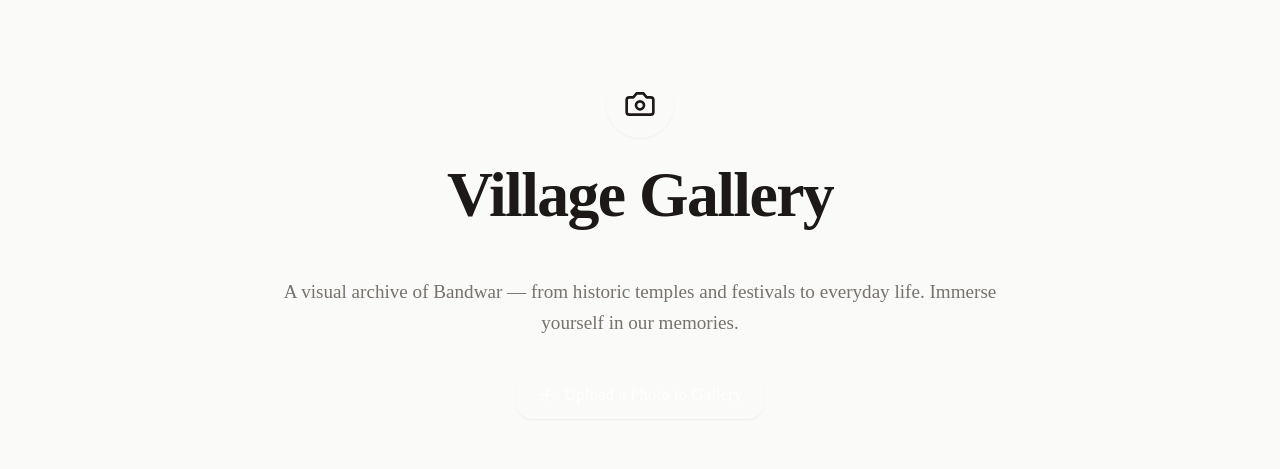
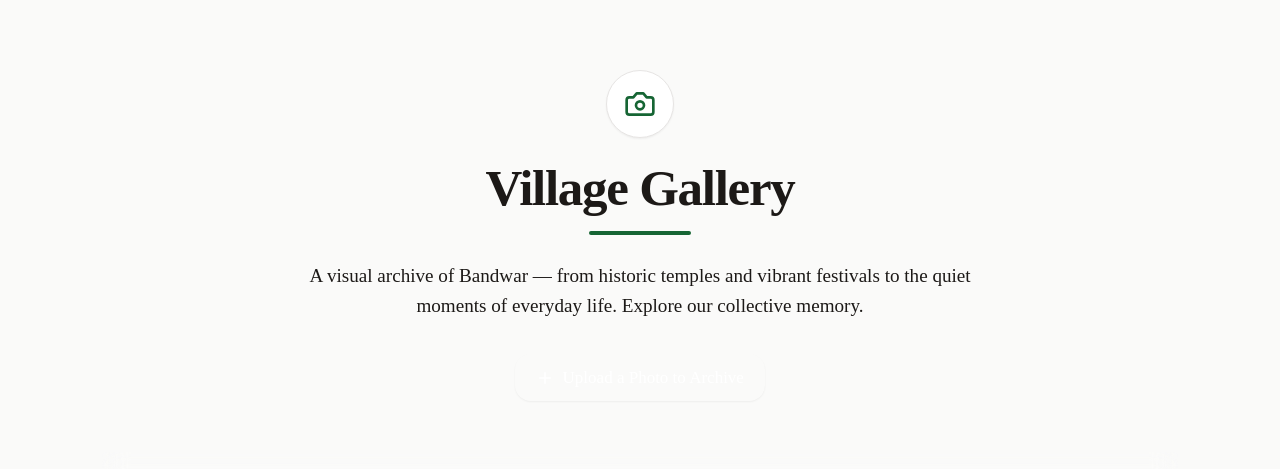
Before and after one commit to ravirajhere/Bandwar, a Next.js app: page /gallery in a window 1280 px wide. Shown: the part 127-596 px from the top of the page. Built offline with nearby package versions, Linux system fonts and the light colour scheme; no server answers.

Commit message:
Update page.tsx

```diff
--- a/src/app/gallery/page.tsx
+++ b/src/app/gallery/page.tsx
@@ -13,32 +13,40 @@ export default function GalleryPage() {
   const media = getMediaData();
 
   return (
-    <div className="bg-background min-h-screen py-10 md:py-16">
+    <div className="bg-canvas min-h-screen py-10 md:py-16 3xl:py-24">
+
       {/* 🚀 Immersive Layout: Container ko thoda wide kiya hai taaki photos bade dikhein */}
-      <div className="max-w-[1600px] mx-auto px-4 md:px-6">
+      <div className="container mx-auto max-w-[1600px] px-4 md:px-0">
 
-        {/* 🏛️ Premium Header */}
-        <div className="mb-12 text-center max-w-3xl mx-auto">
-          <div className="w-16 h-16 bg-brand/10 text-brand rounded-full flex items-center justify-center mx-auto mb-6 shadow-sm">
-            <Camera size={32} />
+        {/* 🏛️ Premium Header (Formal Archive Vibe) */}
+        <div className="mb-12 3xl:mb-20 text-center max-w-4xl mx-auto">
+
+          {/* Icon Badge */}
+          <div className="w-16 h-16 3xl:w-20 3xl:h-20 bg-surface border border-divider text-accent rounded-full flex items-center justify-center mx-auto mb-6 shadow-sm">
+            <Camera size={32} className="3xl:w-10 3xl:h-10" />
           </div>
-          <h1 className="font-serif text-4xl md:text-5xl lg:text-6xl text-foreground mb-4 font-semibold tracking-tight">
+
+          {/* Title & Decorative Line */}
+          <h1 className="font-serif text-4xl md:text-5xl 3xl:text-6xl text-ink mb-4 font-semibold tracking-tight">
             Village Gallery
           </h1>
-          <div className="w-24 h-1.5 bg-brand mb-6 rounded-full mx-auto"></div>
-          <p className="text-lg text-muted leading-relaxed mb-8 max-w-2xl mx-auto">
-            A visual archive of Bandwar — from historic temples and festivals to everyday life. Immerse yourself in our memories.
+          <div className="w-24 h-1 bg-accent mb-6 rounded-full mx-auto"></div>
+
+          {/* Description */}
+          <p className="text-base md:text-lg 3xl:text-xl text-ink/70 leading-relaxed mb-8 max-w-2xl 3xl:max-w-3xl mx-auto text-pretty">
+            A visual archive of Bandwar — from historic temples and vibrant festivals to the quiet moments of everyday life. Explore our collective memory.
           </p>
 
+          {/* Action Button */}
           <div className="flex justify-center">
             <AddContentModal
               type="image"
-              customButtonText="Upload a Photo to Gallery"
+              customButtonText="Upload a Photo to Archive"
             />
           </div>
         </div>
 
-        {/* Gallery Grid (Yahan asli magic hoga) */}
+        {/* Gallery Grid (Main Content) */}
         <GalleryGrid
           photos={media.gallery.photos}
           categories={media.gallery.categories}
```
